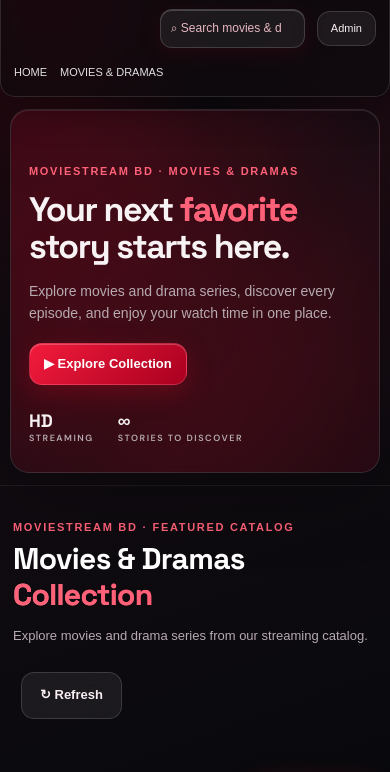
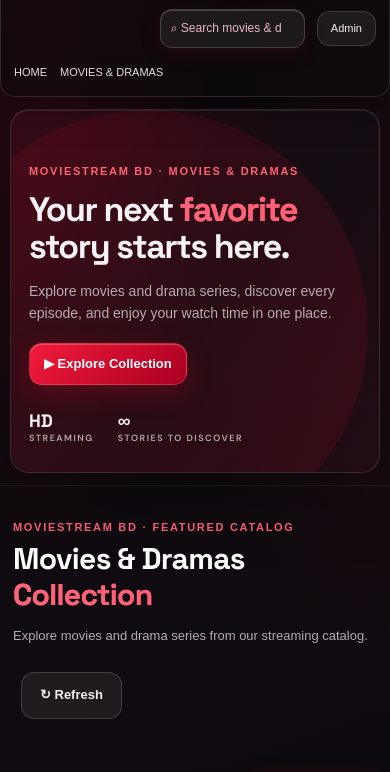
Before and after one commit to shehabkabir394-collab/chineverse, a plain HTML site: page index.html in a window 390 px wide. Shown: the part 48-820 px from the top of the page. Drawn offline with Linux system fonts and the light colour scheme; no server answers.

Commit message:
Optimize glass theme for low-end Android phones

```diff
--- a/css/liquid-glass-red.css
+++ b/css/liquid-glass-red.css
@@ -133,3 +133,24 @@ video,.movie-player{background:#000;border:1px solid rgba(255,255,255,.12);borde
   footer{gap:12px;padding:22px 14px}
 }
 @media(prefers-reduced-motion:reduce){*,*::before,*::after{scroll-behavior:auto!important;transition:none!important;animation:none!important}}
+
+/* Low-end Android GPU optimization: retain the look, remove expensive live blur */
+@media(max-width:760px){
+ body{background-attachment:scroll!important}
+ .topbar,.hero,.ms-hero,.hero-art .cv,.btn,.admin-link,.chips button,
+ .short-episodes button,.short-episode,.movie-card,.short-card,.panel,
+ .features>div,.ftp-browser,.ftp-home-episodes,.movie-api-player,
+ .ms-watch-player,.short-player-shell,.short-controls,.movie-api-detail,
+ .notice,.bulk-panel,.video-section,.movie-api-language-badge,.quality,
+ .type-pill,.short-badge,input,select,textarea,.movie-api-tools input,
+ .movie-api-tools select,.short-controls input,.short-controls select,footer{
+  -webkit-backdrop-filter:none!important;backdrop-filter:none!important
+ }
+ .hero:before{filter:none!important;opacity:.55}
+ .movie-card,.short-card,.panel,.features>div,.ftp-browser,.ftp-home-episodes,
+ .movie-api-player,.ms-watch-player,.short-player-shell,.short-controls,
+ .movie-api-detail,.notice,.bulk-panel,.video-section{
+  box-shadow:0 4px 12px rgba(0,0,0,.18),inset 0 1px rgba(255,255,255,.07)!important
+ }
+ .btn:hover,.chips button:hover,.movie-card:hover,.short-card:hover{transform:none!important}
+}
```
